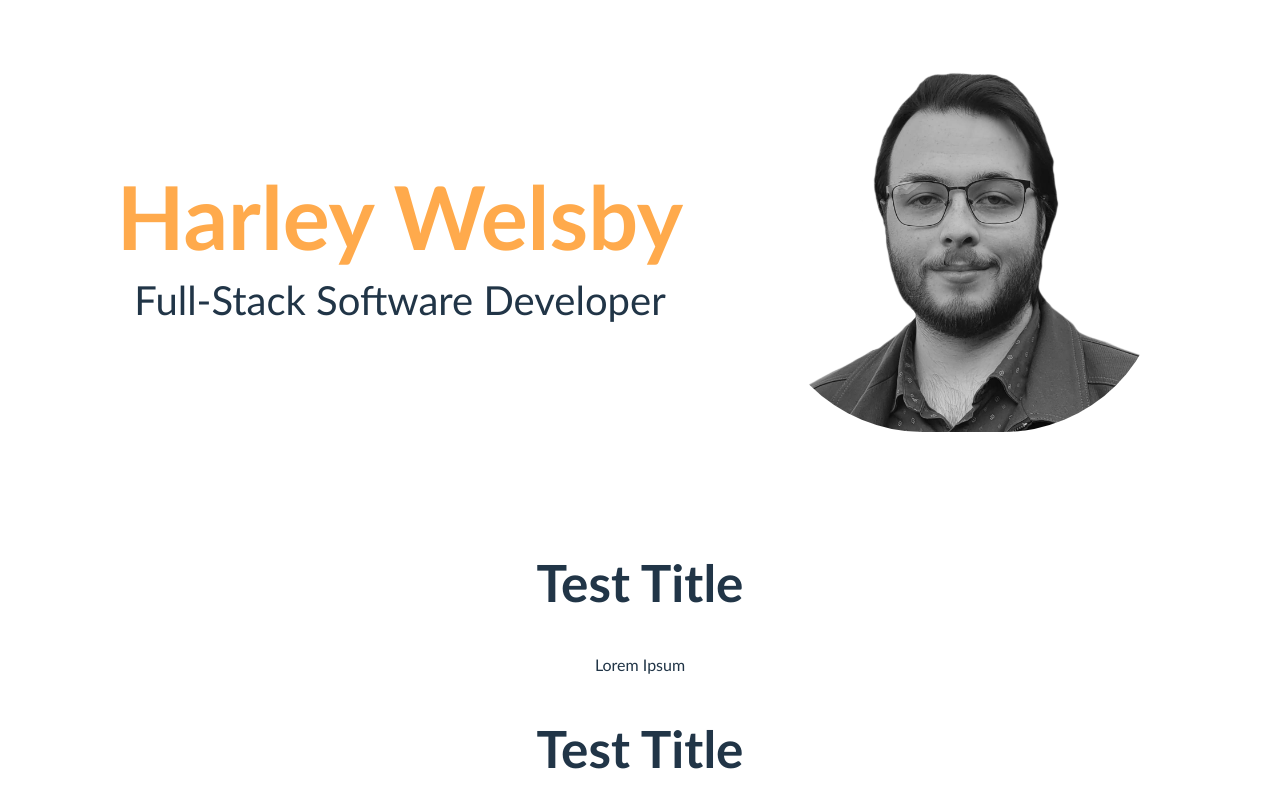
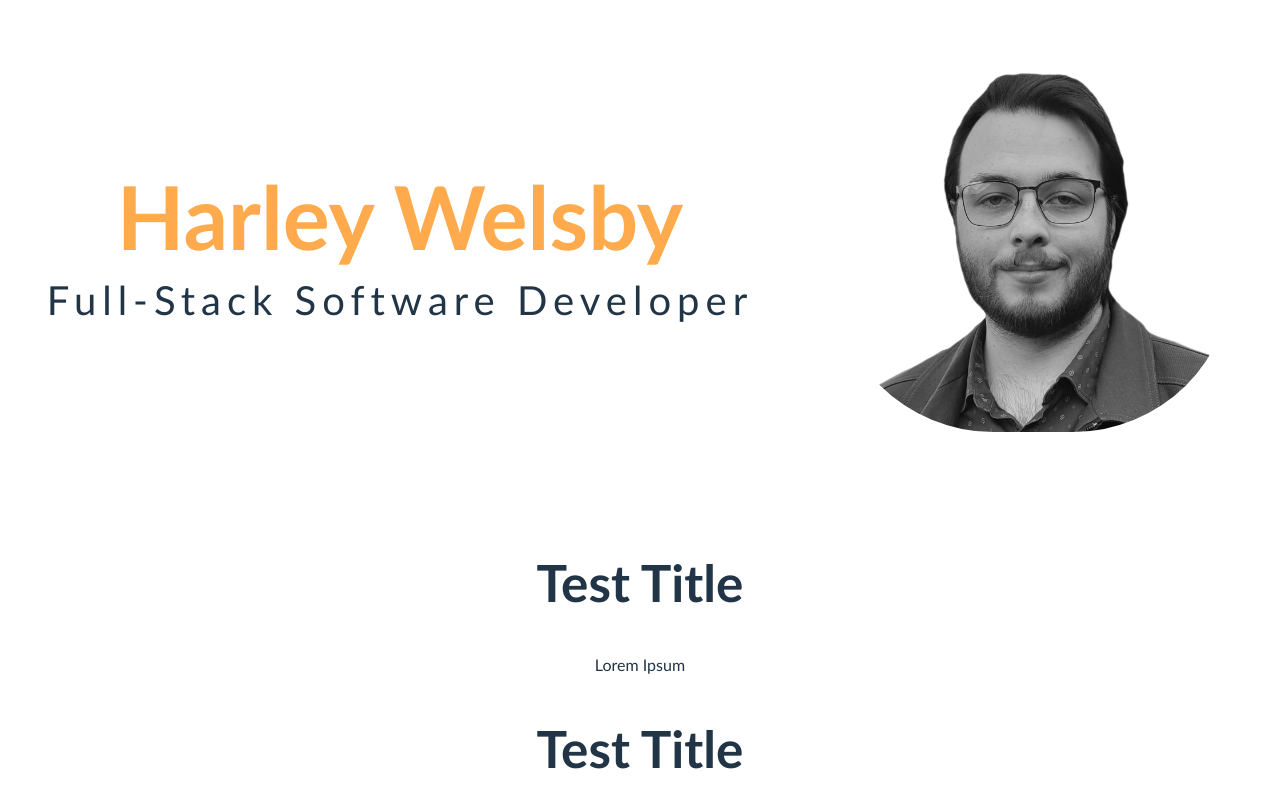
Before and after one commit to harleywelsby/Portfolio-Site, a React (Vite) app: page / in a window 1280 px wide. Shown: the top 800 px of the page. Built offline with nearby package versions, Linux system fonts and the light colour scheme.

Commit message:
Mostly finished home section styles

```diff
--- a/src/sections/HomeSection.tsx
+++ b/src/sections/HomeSection.tsx
@@ -6,10 +6,10 @@ function HomeSection() {
     <section className="hidden paddedBottom verticalCenter">
       <div className="horizontal">
         <div>
-          <NameText>Harley Welsby</NameText>
-          <RoleText>Full-Stack Software Developer</RoleText>
+          <NameText className="hidden">Harley Welsby</NameText>
+          <RoleText className="typewriter">Full-Stack Software Developer</RoleText>
         </div>
-        <HeadshotImage src="src/assets/harleyHeadshot.webp" loading="eager" />
+        <HeadshotImage className="hidden" src="src/assets/harleyHeadshot.webp" loading="eager" />
       </div>
     </section>
   );
--- a/src/styles/globals.css
+++ b/src/styles/globals.css
@@ -44,26 +44,23 @@
   align-items: center;
 }
 
-/* Text */
+/* Typewriter text effect - See below */
+/* https://css-tricks.com/snippets/css/typewriter-effect/ */
 
-.mobileTitle {
-  font-size: 2.5rem;
+.typewriter {
+  overflow: hidden;
+  white-space: nowrap;
+  margin: 0 auto;
+  letter-spacing: 0.15em;
+  animation: typing 2.5s steps(40, end);
 }
 
-.mobileSubTitle {
-  font-size: 1rem;
+/* The typing effect */
+@keyframes typing {
+  from {
+    width: 0;
+  }
+  to {
+    width: 100%;
+  }
 }
-
-/* Images */
-
-.webProfilePhoto {
-  display: flex;
-  border-radius: 10%;
-  margin-left: 6rem;
-}
-
-.mobileProfilePhoto {
-  display: flex;
-  border-radius: 10%;
-  margin-left: 0.5rem;
-}
```
